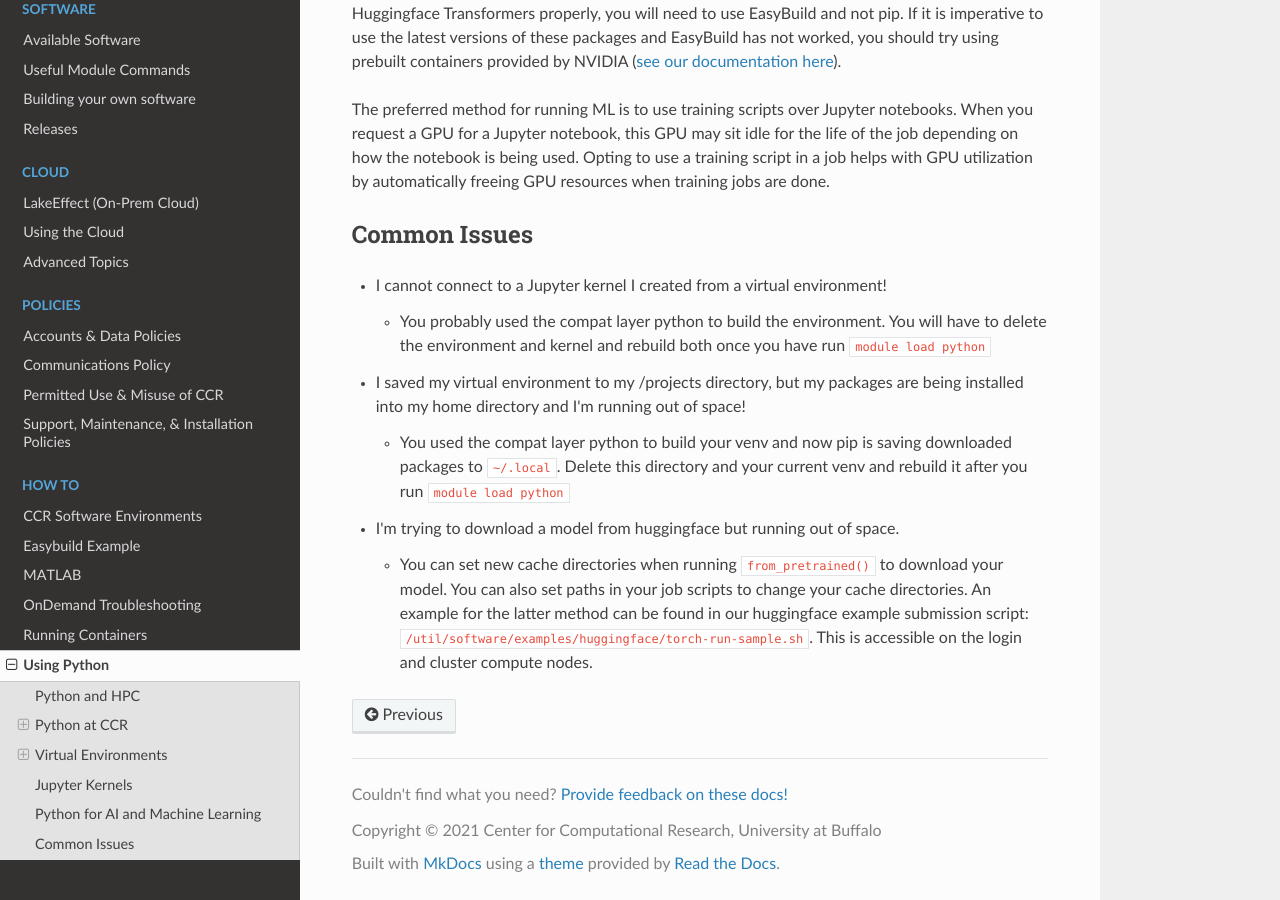
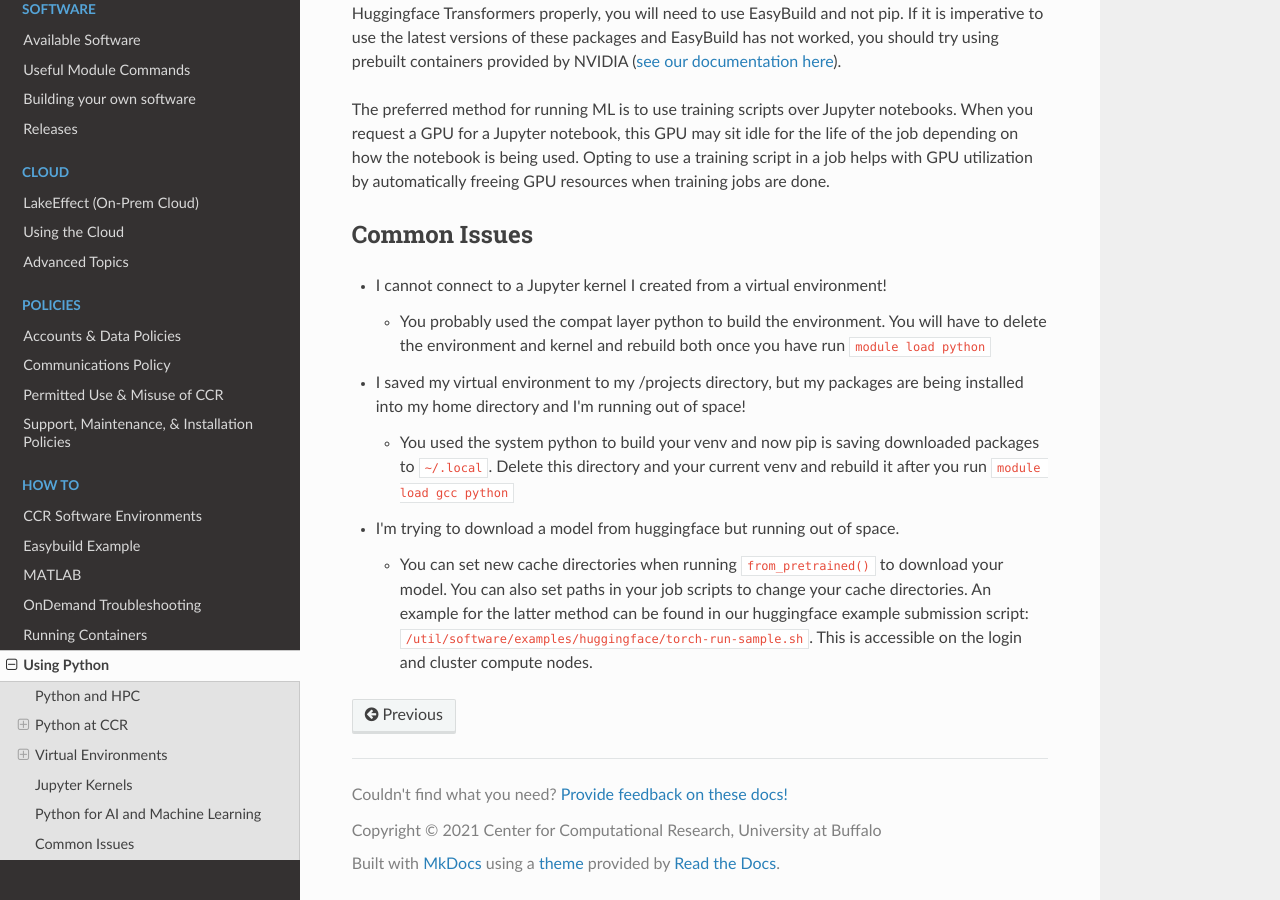
Before and after one commit to ubccr/ccrdocs, an MkDocs documentation site: the page built from pages/howto/python.md, in a window 1280 px wide and 900 px high, scrolled down 3145 px. Built offline with MkDocs 1.6.1, drawn with Linux system fonts in a browser that asks for light colours; nearby versions of some CDN libraries.

Commit message:
Update pages/howto/python.md
Co-authored-by: Dori Sajdak <djm29@buffalo.edu>

```diff
--- a/pages/howto/python.md
+++ b/pages/howto/python.md
@@ -96,7 +96,7 @@ The preferred method for running ML is to use training scripts over Jupyter note
     - You probably used the compat layer python to build the environment. You will have to delete the environment and kernel and rebuild both once you have run `module load python`
 
 - I saved my virtual environment to my /projects directory, but my packages are being installed into my home directory and I'm running out of space!
-    - You used the compat layer python to build your venv and now pip is saving downloaded packages to `~/.local`. Delete this directory and your current venv and rebuild it after you run `module load python`
+    - You used the system python to build your venv and now pip is saving downloaded packages to `~/.local`. Delete this directory and your current venv and rebuild it after you run `module load gcc python`
 
 - I'm trying to download a model from huggingface but running out of space.
     - You can set new cache directories when running `from_pretrained()` to download your model. You can also set paths in your job scripts to change your cache directories. An example for the latter method can be found in our huggingface example submission script: `/util/software/examples/huggingface/torch-run-sample.sh`.  This is accessible on the login and cluster compute nodes.
```
